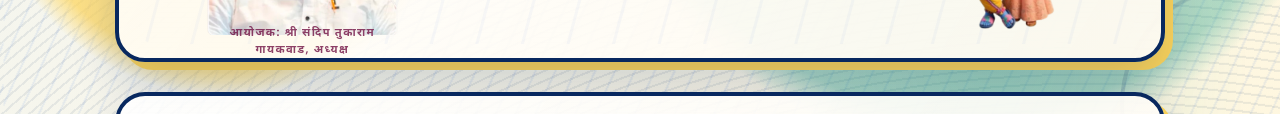
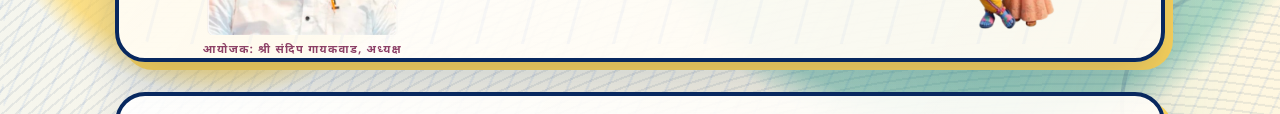
Before and after one commit to kartik239/radhakrishna, a plain HTML site: page index.html in a window 1280 px wide. Shown: the part 494-608 px from the top of the page. Drawn offline with Linux system fonts and the light colour scheme.

Commit message:
Update index.html

```diff
--- a/index.html
+++ b/index.html
@@ -40,7 +40,7 @@
         <img src="logo-left.png" alt="Left Logo" onerror="this.style.display='none'">
         <span class="hero-img-label">logo-left.png</span>
       </div>
-      <span class="aayojak-label" aria-hidden="true">आयोजक: श्री संदिप तुकाराम गायकवाड, अध्यक्ष</span>
+      <span class="aayojak-label" aria-hidden="true">आयोजक: श्री संदिप गायकवाड, अध्यक्ष</span>
       <div class="hero-img-placeholder hero-img-right" aria-hidden="true">
         <img src="logo-right.png" alt="Right Logo" onerror="this.style.display='none'">
         <span class="hero-img-label">logo-right.png</span>
```
